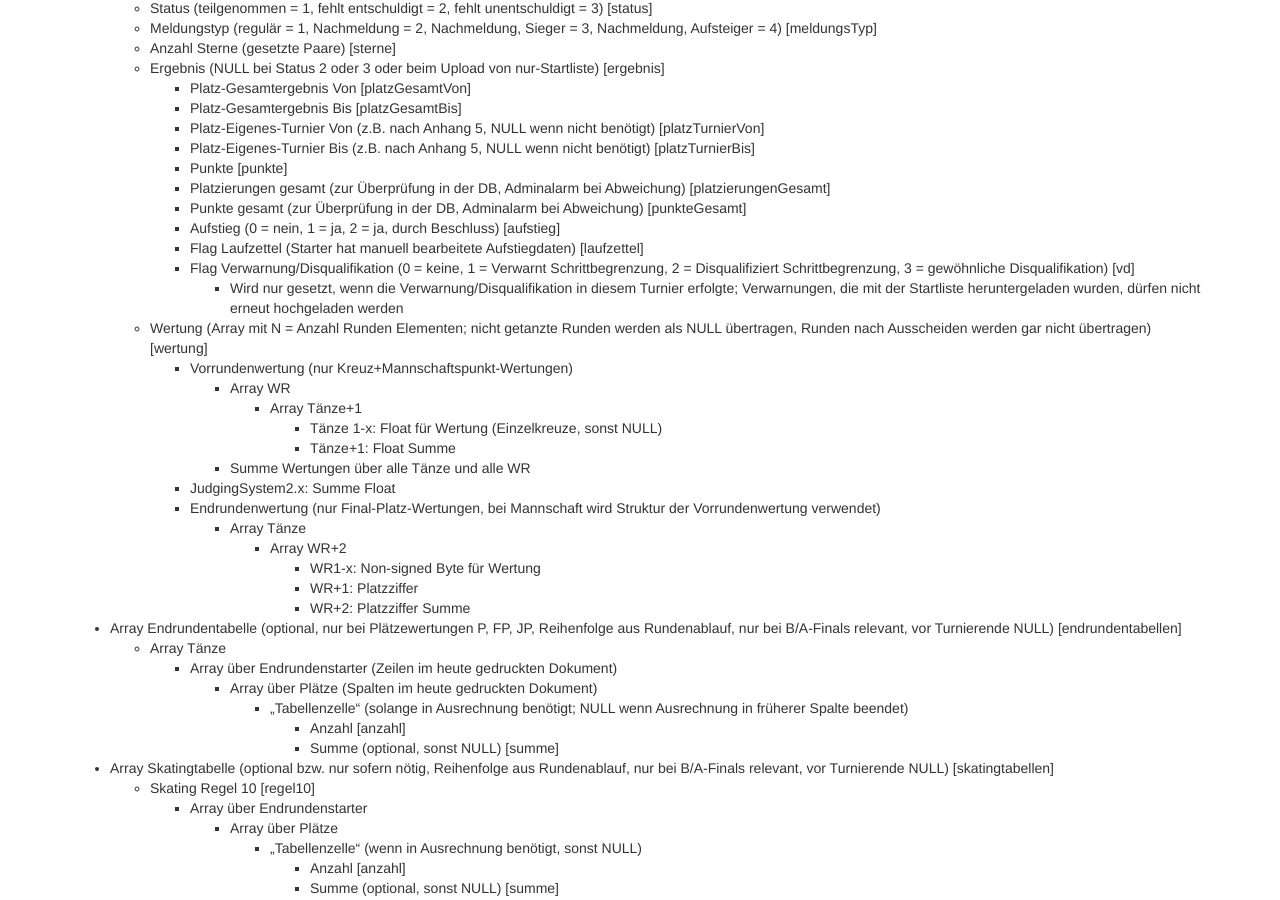
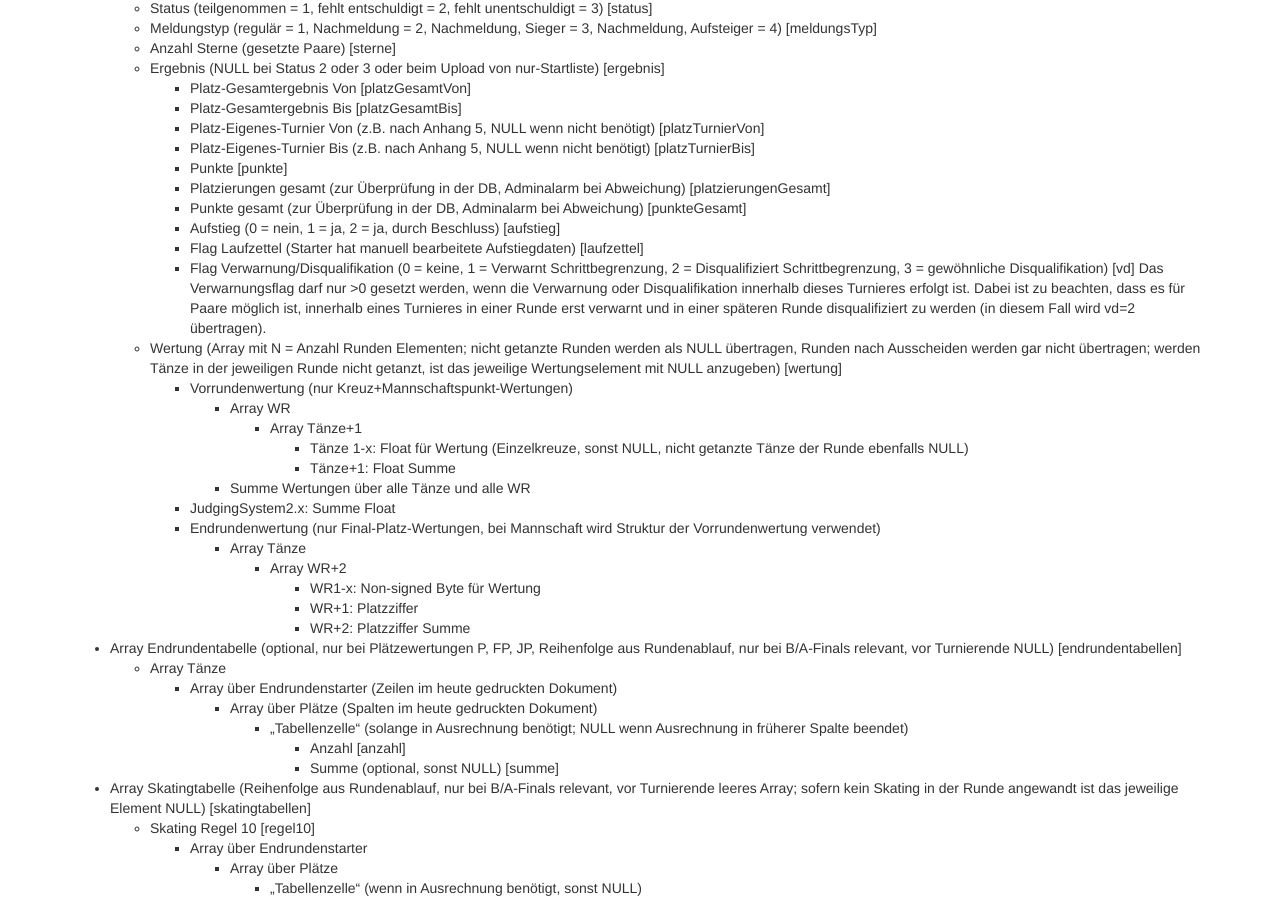
Before and after one commit to tanzsport/esv-interfaces, a Jekyll site: the page built from interfaces/turnierprogramme/ergebnis.md, in a window 1280 px wide and 900 px high, scrolled down 1519 px. Built offline with Jekyll 4.4.1, drawn with Linux system fonts in a browser that asks for light colours; nearby versions of some CDN libraries; library files that are not in the unit come from our copies.

Commit message:
Korrekturen für 1.6.1.

```diff
--- a/interfaces/turnierprogramme/ergebnis.md
+++ b/interfaces/turnierprogramme/ergebnis.md
@@ -76,12 +76,12 @@ Bei Startern eines anderen Staates, die keine Paar-ID bzw. Partner/in-ID haben,
 	* Aufstieg (0 = nein, 1 = ja, 2 = ja, durch Beschluss) [aufstieg]
 	* Flag Laufzettel (Starter hat manuell bearbeitete Aufstiegdaten) [laufzettel]
 	* Flag Verwarnung/Disqualifikation (0 = keine, 1 = Verwarnt Schrittbegrenzung, 2 = Disqualifiziert Schrittbegrenzung, 3 = gewöhnliche Disqualifikation) [vd]
-		* Wird nur gesetzt, wenn die Verwarnung/Disqualifikation in diesem Turnier erfolgte; Verwarnungen, die mit der Startliste heruntergeladen wurden, dürfen nicht erneut hochgeladen werden
-  * Wertung (Array mit N = Anzahl Runden Elementen; nicht getanzte Runden werden als NULL übertragen, Runden nach Ausscheiden werden gar nicht übertragen) [wertung]
+      Das Verwarnungsflag darf nur >0 gesetzt werden, wenn die Verwarnung oder Disqualifikation innerhalb dieses Turnieres erfolgt ist. Dabei ist zu beachten, dass es für Paare möglich ist, innerhalb eines Turnieres in einer Runde erst verwarnt und in einer späteren Runde disqualifiziert zu werden (in diesem Fall wird vd=2 übertragen).
+  * Wertung (Array mit N = Anzahl Runden Elementen; nicht getanzte Runden werden als NULL übertragen, Runden nach Ausscheiden werden gar nicht übertragen; werden Tänze in der jeweiligen Runde nicht getanzt, ist das jeweilige Wertungselement mit NULL anzugeben) [wertung]
 	* Vorrundenwertung (nur Kreuz+Mannschaftspunkt-Wertungen)
 	  * Array WR
 		* Array Tänze+1
-		  * Tänze 1-x: Float für Wertung (Einzelkreuze, sonst NULL)
+		  * Tänze 1-x: Float für Wertung (Einzelkreuze, sonst NULL, nicht getanzte Tänze der Runde ebenfalls NULL)
 		  * Tänze+1: Float Summe
 	  * Summe Wertungen über alle Tänze und alle WR
 	* JudgingSystem2.x: Summe Float
@@ -98,7 +98,7 @@ Bei Startern eines anderen Staates, die keine Paar-ID bzw. Partner/in-ID haben,
 		  * „Tabellenzelle“ (solange in Ausrechnung benötigt; NULL wenn Ausrechnung in früherer Spalte beendet)
 			* Anzahl [anzahl]
 			* Summe (optional, sonst NULL) [summe]
-* Array Skatingtabelle (optional bzw. nur sofern nötig, Reihenfolge aus Rundenablauf, nur bei B/A-Finals relevant, vor Turnierende NULL) [skatingtabellen]
+* Array Skatingtabelle (Reihenfolge aus Rundenablauf, nur bei B/A-Finals relevant, vor Turnierende leeres Array; sofern kein Skating in der Runde angewandt ist das jeweilige Element NULL) [skatingtabellen]
 	* Skating Regel 10 [regel10]
 	  * Array über Endrundenstarter
 		* Array über Plätze
```
Also changed, not shown: schluesselverzeichnis.md (+2 -2 lines).
